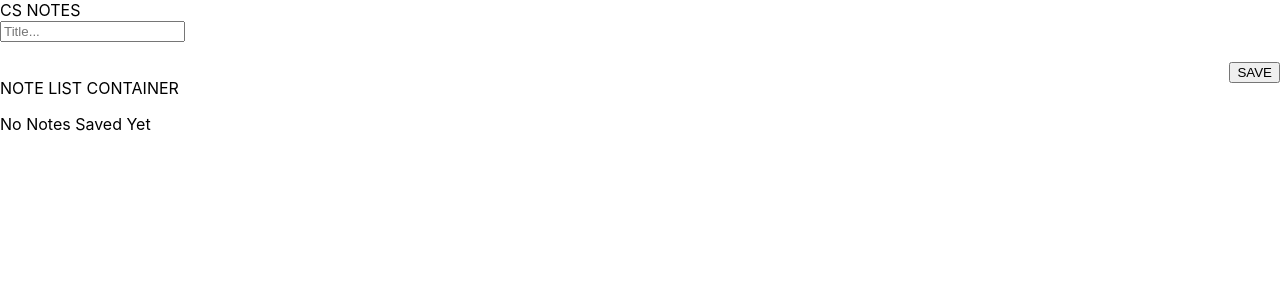
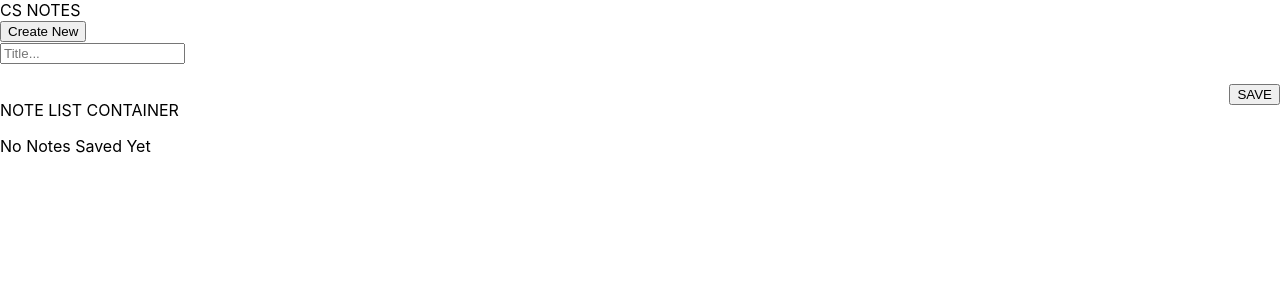
Before and after one commit to ruaraikirk/cs-note-app, a React (Create React App) app: page / in a window 1280 px wide. Shown: the top 300 px of the page. Built offline with nearby package versions, Linux system fonts and the light colour scheme.

Commit message:
Matching actions as per reqs and vid. Create new note functionality next.

```diff
--- a/src/components/NoteEditor.js
+++ b/src/components/NoteEditor.js
@@ -57,10 +57,10 @@ class NoteEditor extends React.Component {
       let title = this.state.noteTitle;
       let contentState = this.state.editorState.getCurrentContent();
       this.props.updateNote({ id, title, contentState });
-      this.setState({
+      /*this.setState({
         noteTitle: "",
         editorState: EditorState.createEmpty()
-      });
+      });*/
     } else {
       let id =  uuidv1();
       let title = this.state.noteTitle;
@@ -70,10 +70,6 @@ class NoteEditor extends React.Component {
         noteTitle: "",
         editorState: EditorState.createEmpty()
       });
-      this.setState({
-        noteTitle: "",
-        editorState: EditorState.createEmpty()
-      })
     }
     /*let displayedNote = this.props.displayedNote
     console.log("displayedNote: ", displayedNote)
@@ -115,9 +111,16 @@ class NoteEditor extends React.Component {
     });
   };
 
+  createNewNote = () => {
+    console.log("Create new note function called")
+	}
+
   render() {
     return (
       <div>
+        <div>
+					<button onClick={this.createNewNote}>Create New</button>
+				</div>
         <span>
           <input
             type="text"
```
